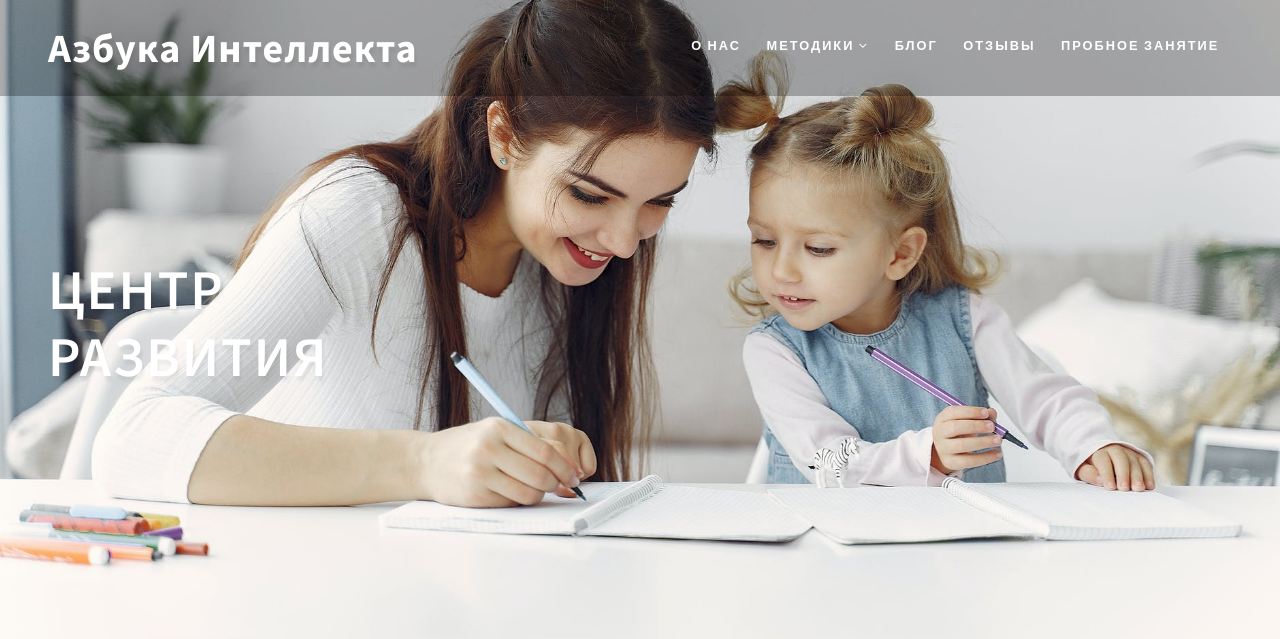
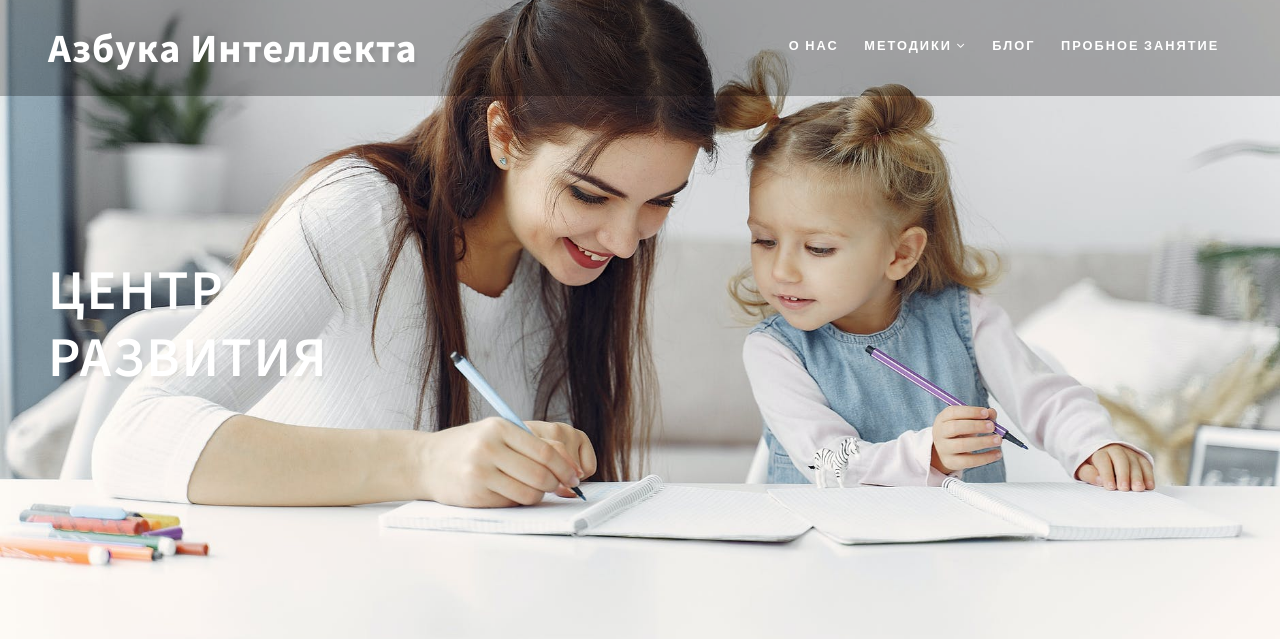
Before and after one commit to ayza228/my-site, a Django app: page /about/ in a window 1280 px wide; the page is wider, and only the part inside the window is pictured. Shown: the top 639 px of that part. Run offline with Django 3.2, Linux system fonts and the light colour scheme; some libraries are stand-ins or nearby versions.

Commit message:
Update header.html

```diff
--- a/templates/include/header.html
+++ b/templates/include/header.html
@@ -43,8 +43,7 @@
           </ul>
         </li>
         <li><a href="/articles" >Блог</a></li>
-        <li ><a href="/reviews/main">Отзывы</a></li>
-        <li><a href="/free_trial_lesson" >Пробное занятие</a></li>
+        <li><a href="/triallesson" >Пробное занятие</a></li>
         </li>
       </ul>
     </nav>
```
